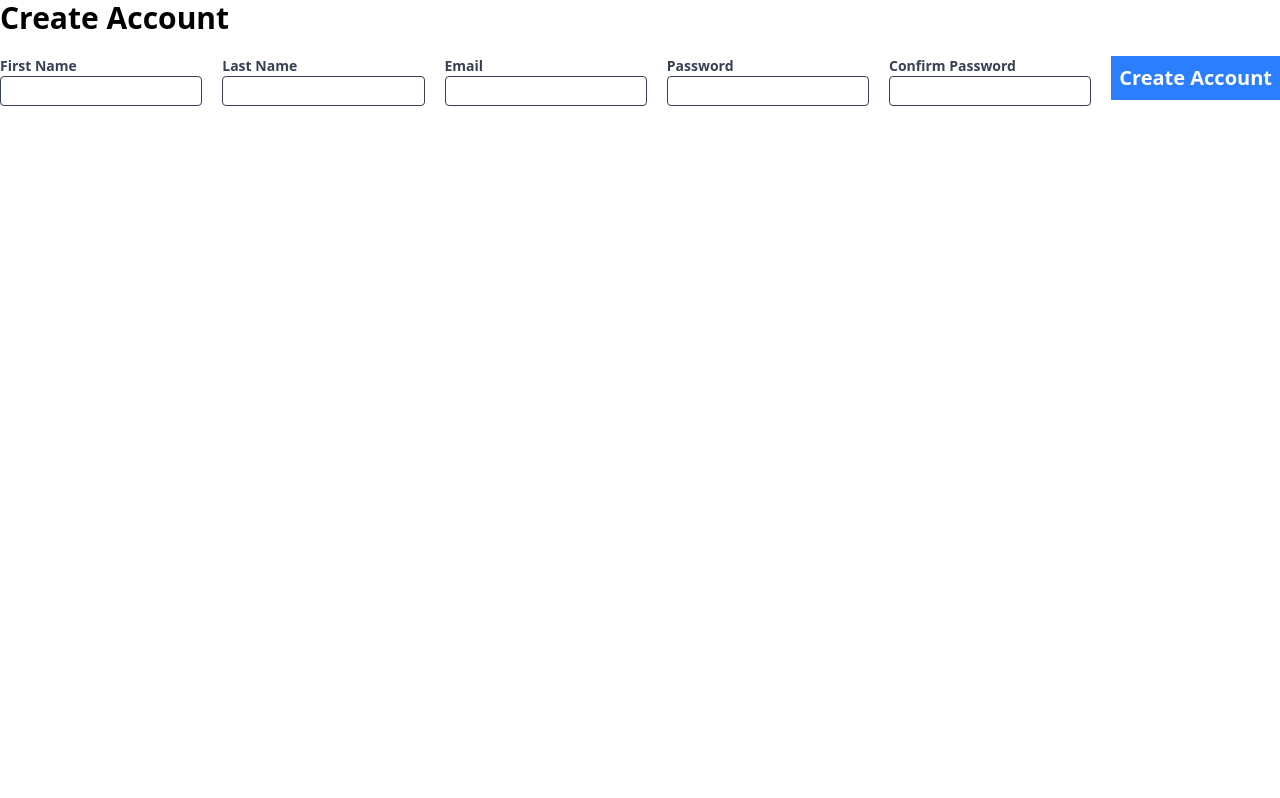
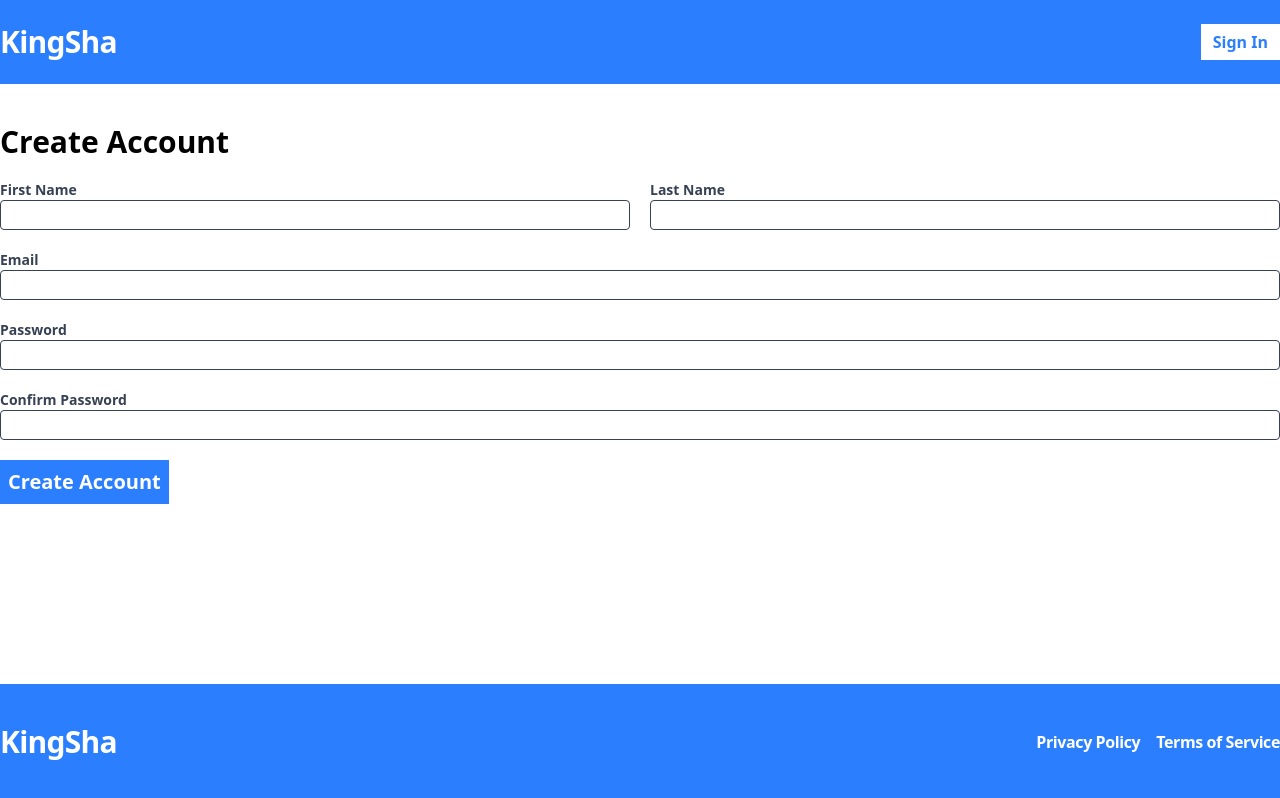
Before and after one commit to asloofdev/KingSha, a React (Vite) app in the folder frontend/: page /register in a window 1280 px wide. Built offline with nearby package versions, Linux system fonts and the light colour scheme.

Commit message:
f - missing style at layout and components

```diff
--- a/frontend/src/App.tsx
+++ b/frontend/src/App.tsx
@@ -14,13 +14,17 @@ function App() {
       <Routes>
         <Route path = "/" element={
           <Layout>
-
+              <p>
+                Home Page
+              </p>
           </Layout>
         }>
         </Route>
 
         <Route path="/register" element={
-         <Register/>
+         <Layout>
+              <Register/>
+          </Layout>
         }>
 
         </Route>
--- a/frontend/src/Layout.tsx
+++ b/frontend/src/Layout.tsx
@@ -1,10 +1,19 @@
 import Footer from "./components/Footer";
 import Header from "./components/Header"
 
-const Layout = () =>{
+interface Props{
+    children:React.ReactNode;
+}
+
+
+const Layout = ({children}:Props) =>{
     return(
         <div className="flex flex-col min-h-screen">
             <Header/>
+                <div className="container mx-auto py-10 flex-1 ">
+                    {children}
+                </div>
+
 
             <Footer/>
         </div>
--- a/frontend/src/components/Header.tsx
+++ b/frontend/src/components/Header.tsx
@@ -7,9 +7,9 @@ const Header = () =>{
                 <span className="text-3xl text-white font-bold tracking-tight">
                     <Link to= "/">KingSha</Link>
                 </span>
-                <span className="flex space 2 ">
+                <span className="flex space-x-2">
                     <Link to="/sign-in"
-                    className="flex bg-white items-center text-blue-500 px-3 font-bold hover:bg-gray-500">
+                    className="flex bg-white items-center text-blue-500 px-3 font-bold hover:bg-gray-100">
                     Sign In
                     </Link>
                 </span>
--- a/frontend/src/pages/Register.tsx
+++ b/frontend/src/pages/Register.tsx
@@ -36,6 +36,7 @@ const Register = () => {
                     />
                 </label>
 
+             </div>
                 <label className="text-gray-700 text-sm font-bold flex-1">
                     Email
                     <input
@@ -85,7 +86,7 @@ const Register = () => {
                         Create Account
                     </button>
                 </span>
-            </div>
+
         </form>
     );
 };
```
